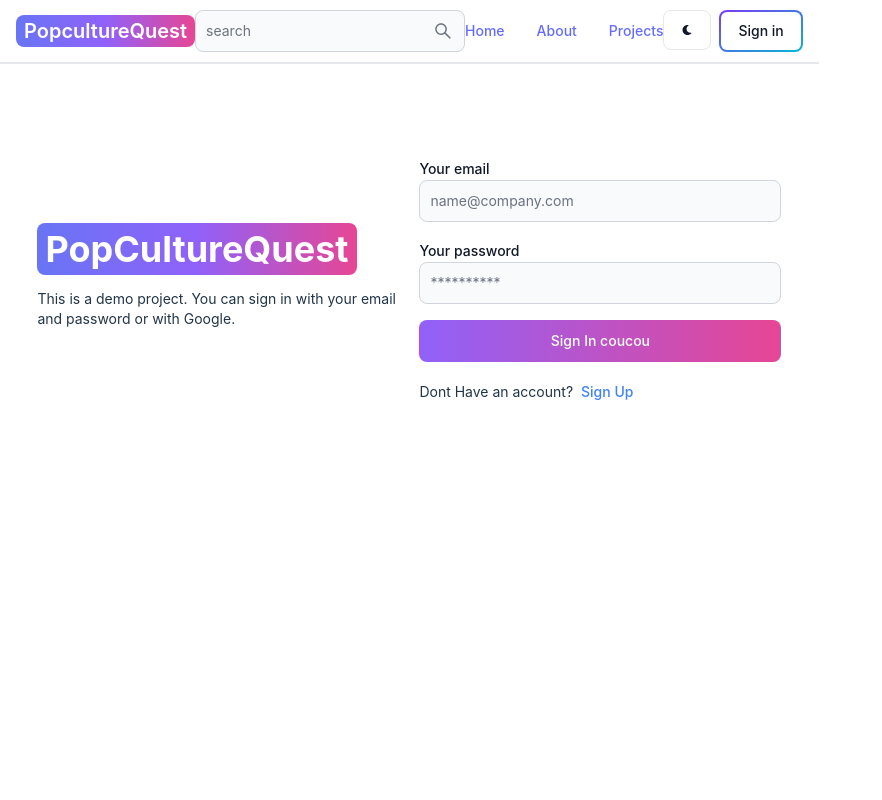
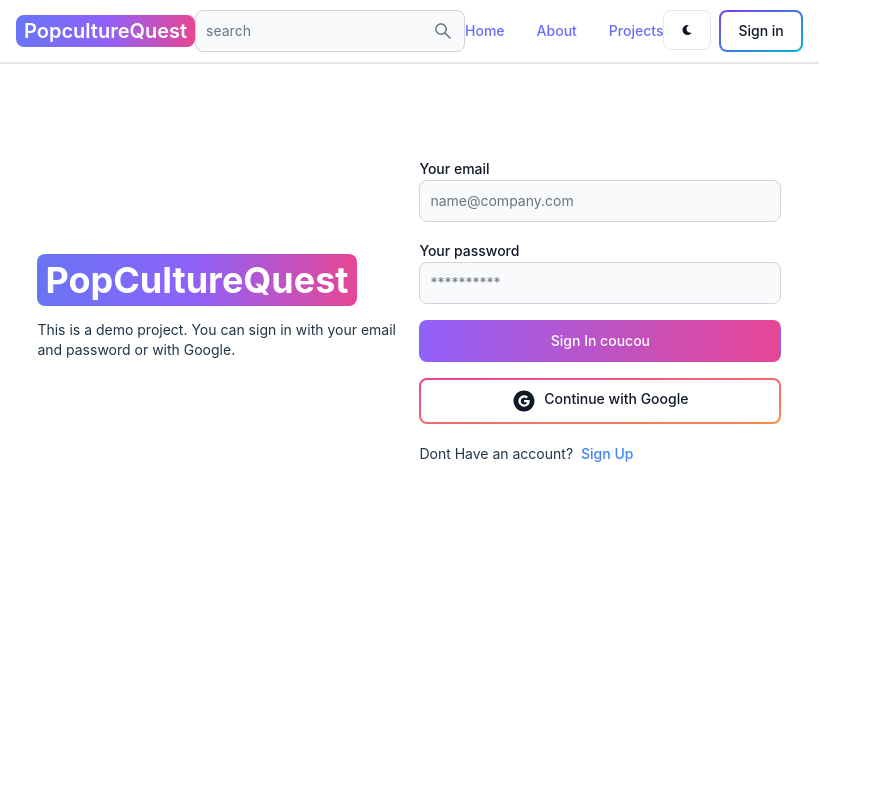
Before and after one commit to LaurentSauzetOff/blog, a React app in the folder client/: page /sign-in in a window 1280 px wide. Shown: the top 800 px of the page, without its empty margins (0-882 px from the left). Built offline with nearby package versions, Linux system fonts and the light colour scheme; no server answers; the HTML template or start-up script is replaced by a standard one.

Commit message:
adding oauth foncionnality

```diff
--- a/client/package.json
+++ b/client/package.json
@@ -12,6 +12,7 @@
   "dependencies": {
     "@reduxjs/toolkit": "^2.2.6",
     "flowbite-react": "^0.10.1",
+    "firebase": "^10.7.1",
     "react": "^18.3.1",
     "react-dom": "^18.3.1",
     "react-icons": "^5.2.1",
--- /dev/null
+++ b/client/src/components/OAuth.jsx
@@ -0,0 +1,47 @@
+import { Button } from "flowbite-react";
+import { AiFillGoogleCircle } from "react-icons/ai";
+import { GoogleAuthProvider, signInWithPopup, getAuth } from "firebase/auth";
+import { app } from "../firebase";
+import { useDispatch } from "react-redux";
+import { signInSuccess } from "../redux/user/userSlice";
+import { useNavigate } from "react-router-dom";
+
+export default function OAuth() {
+  const auth = getAuth(app);
+  const dispatch = useDispatch();
+  const navigate = useNavigate();
+  const handleGoogleClick = async () => {
+    const provider = new GoogleAuthProvider();
+    provider.setCustomParameters({ prompt: "select_account" });
+    try {
+      const resultsFromGoogle = await signInWithPopup(auth, provider);
+      const res = await fetch("/api/auth/google", {
+        method: "POST",
+        headers: { "Content-Type": "application/json" },
+        body: JSON.stringify({
+          name: resultsFromGoogle.user.displayName,
+          email: resultsFromGoogle.user.email,
+          googlePhotoUrl: resultsFromGoogle.user.photoURL,
+        }),
+      });
+      const data = await res.json();
+      if (res.ok) {
+        dispatch(signInSuccess(data));
+        navigate("/");
+      }
+    } catch (error) {
+      console.log(error);
+    }
+  };
+  return (
+    <Button
+      type="button"
+      gradientDuoTone="pinkToOrange"
+      outline
+      onClick={handleGoogleClick}
+    >
+      <AiFillGoogleCircle className="w-6 h-6 mr-2" />
+      Continue with Google
+    </Button>
+  );
+}
--- /dev/null
+++ b/client/src/firebase.js
@@ -0,0 +1,20 @@
+// Import the functions you need from the SDKs you need
+import { initializeApp } from "firebase/app";
+
+// TODO: Add SDKs for Firebase products that you want to use
+// https://firebase.google.com/docs/web/setup#available-libraries
+
+// Your web app's Firebase configuration
+// For Firebase JS SDK v7.20.0 and later, measurementId is optional
+const firebaseConfig = {
+  apiKey: import.meta.env.VITE_FIREBASE_API_KEY,
+  authDomain: "blog-835fd.firebaseapp.com",
+  projectId: "blog-835fd",
+  storageBucket: "blog-835fd.appspot.com",
+  messagingSenderId: "224145586998",
+  appId: "1:224145586998:web:1fd20559700f4f91dbd197",
+  measurementId: "G-XR9Y7ESVSY"
+};
+
+// Initialize Firebase
+export const app = initializeApp(firebaseConfig);
--- a/client/src/pages/SignIn.jsx
+++ b/client/src/pages/SignIn.jsx
@@ -7,7 +7,7 @@
   signInSuccess,
   signInFailure,
 } from "../redux/user/userSlice";
-//import OAuth from "../components/OAuth";
+import OAuth from "../components/OAuth";
 
 export default function SignIn() {
   const [formData, setFormData] = useState({});
@@ -94,7 +94,7 @@
               )}{" "}
               coucou
             </Button>
-           {/*  <OAuth /> */}
+            <OAuth />
           </form>
           <div className="flex gap-2 text-sm mt-5">
             <span>Dont Have an account?</span>
--- a/client/src/pages/SignUp.jsx
+++ b/client/src/pages/SignUp.jsx
@@ -1,7 +1,7 @@
 import { Alert, Button, Label, Spinner, TextInput } from "flowbite-react";
 import { useState } from "react";
 import { Link, useNavigate } from "react-router-dom";
-//import OAuth from "../components/OAuth";
+import OAuth from "../components/OAuth";
 
 export default function SignUp() {
   const [formData, setFormData] = useState({});
@@ -46,7 +46,6 @@
             <span className="px-2 py-1 bg-gradient-to-r from-indigo-500 via-purple-500 to-pink-500 rounded-lg text-white">
               PopCultureQuest
             </span>
-
           </Link>
           <p className="text-sm mt-5">
             This is a demo project. You can sign up with your email and password
@@ -98,7 +97,7 @@
                 "Sign Up"
               )}
             </Button>
-           {/*  <OAuth /> */}
+            <OAuth />
           </form>
           <div className="flex gap-2 text-sm mt-5">
             <span>Have an account?</span>
```
Also changed, not shown: 1 other file (tests, documents, lock files or other folders).
